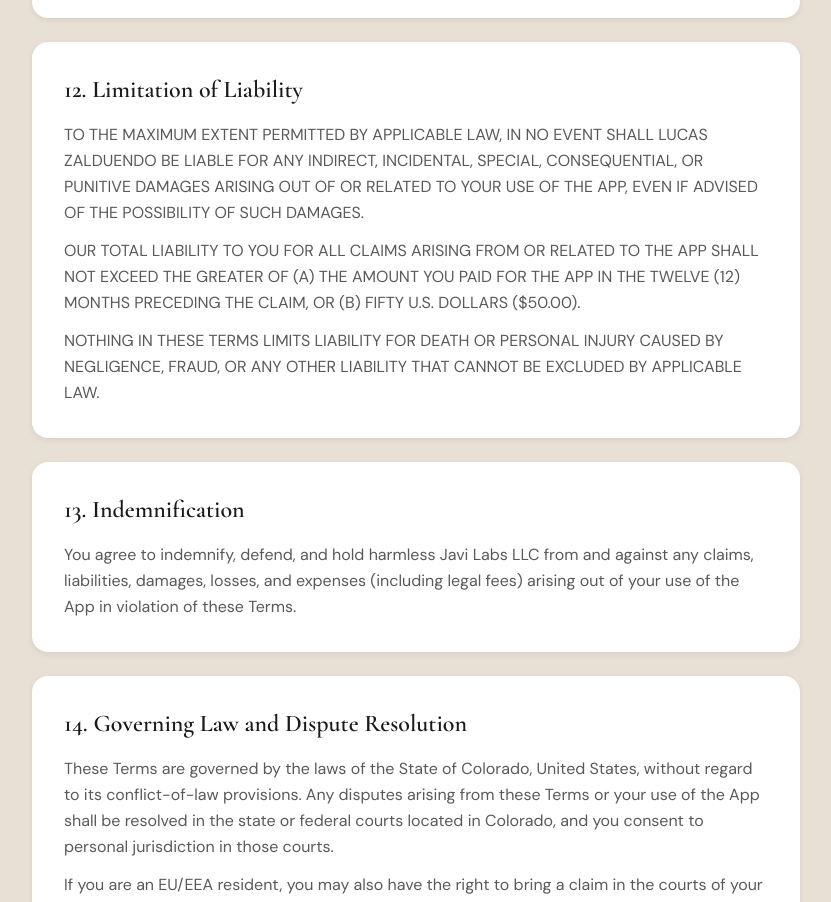
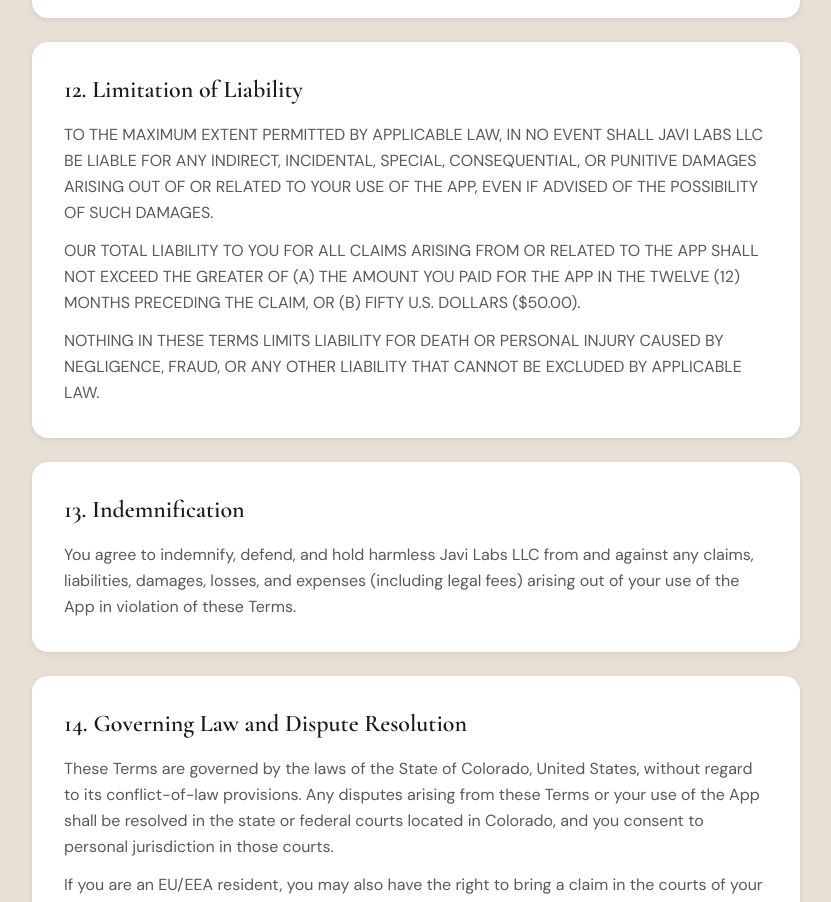
Before and after one commit to LucidZ/HabitDeveloperWeb, a React (Vite) app: page /terms in a window 1280 px wide. Shown: the part 5320-6222 px from the top of the page, without its empty margins (224-1055 px from the left). Built offline with nearby package versions, Linux system fonts and the light colour scheme.

Commit message:
Fix limitation of liability party name in Terms of Use
Replace personal name with correct entity name (Javi Labs LLC) in Section 12.

Co-Authored-By: Claude Sonnet 4.6 <noreply@anthropic.com>

```diff
--- a/src/pages/Terms.jsx
+++ b/src/pages/Terms.jsx
@@ -319,7 +319,7 @@ function Terms() {
 
           <Section title="12. Limitation of Liability">
             <p className="font-body leading-relaxed mb-3" style={{ color: 'rgba(0,0,0,0.65)' }}>
-              TO THE MAXIMUM EXTENT PERMITTED BY APPLICABLE LAW, IN NO EVENT SHALL LUCAS ZALDUENDO
+              TO THE MAXIMUM EXTENT PERMITTED BY APPLICABLE LAW, IN NO EVENT SHALL JAVI LABS LLC
               BE LIABLE FOR ANY INDIRECT, INCIDENTAL, SPECIAL, CONSEQUENTIAL, OR PUNITIVE DAMAGES
               ARISING OUT OF OR RELATED TO YOUR USE OF THE APP, EVEN IF ADVISED OF THE POSSIBILITY
               OF SUCH DAMAGES.
```
